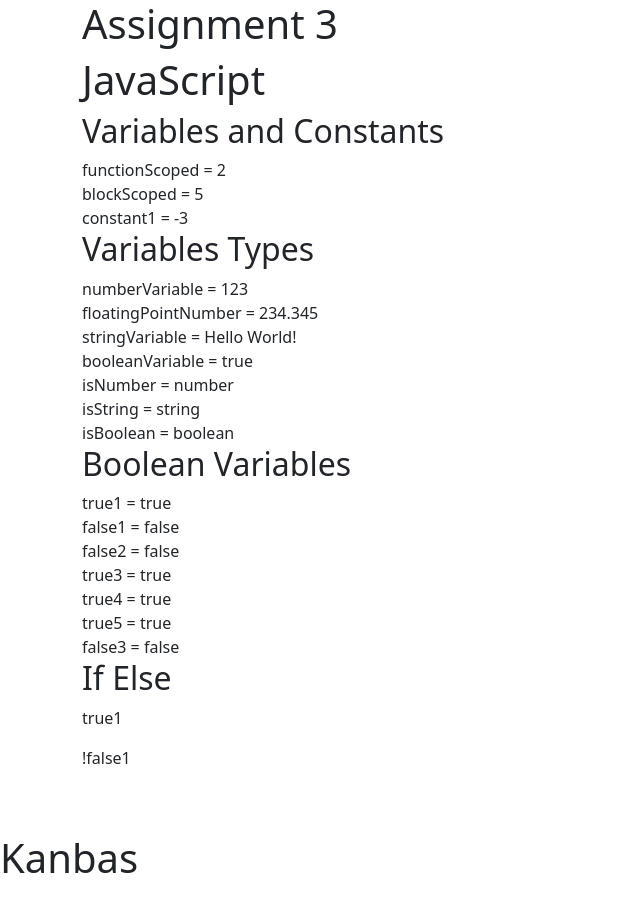
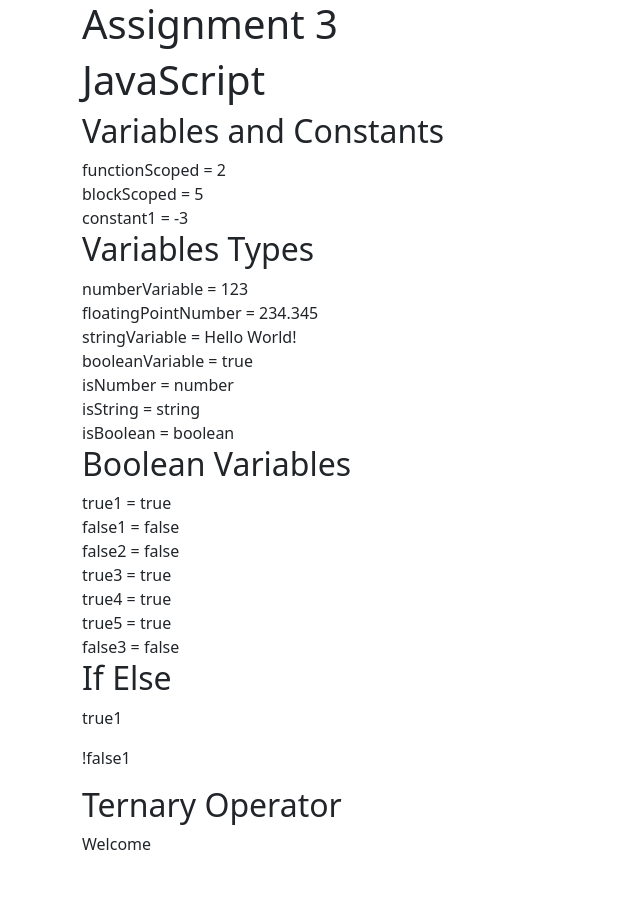
Before and after one commit to dnydlk/kanbas-react-web-app, a React (Create React App) app: page / in a window 1280 px wide. Shown: the top 897 px of the page, without its empty margins (0-640 px from the left). Built offline with nearby package versions, Linux system fonts and the light colour scheme.

Commit message:
Add TernaryOperator component

```diff
--- a/src/labs/a3/JavaScript/index.tsx
+++ b/src/labs/a3/JavaScript/index.tsx
@@ -2,6 +2,7 @@ import VariablesAndConstants from "./variables/VariablesAndConstants";
 import VariableTypes from "./variables/VariableTypes";
 import BooleanVariables from "./variables/BooleanVariables";
 import IfElse from "./variables/IfElse";
+import TernaryOperator from "./variables/TernaryOperator";
 
 function JavaScript() {
   console.log("Hello World!");
@@ -12,6 +13,7 @@ function JavaScript() {
       <VariableTypes />
       <BooleanVariables />
       <IfElse />
+      <TernaryOperator />
       <br />
       <br />
     </div>
--- a/src/labs/a3/JavaScript/variables/IfElse.tsx
+++ b/src/labs/a3/JavaScript/variables/IfElse.tsx
@@ -5,7 +5,7 @@ function IfElse() {
   return (
     <div>
       <h2>If Else</h2>
-      {true1 && <p>true1</p>}
+      {true1 && <p>true1</p>} {/* This only renders if true1 is true */}
       {!false1 ? <p>!false1</p> : <p>false1</p>}
     </div>
   );
--- /dev/null
+++ b/src/labs/a3/JavaScript/variables/TernaryOperator.tsx
@@ -0,0 +1,12 @@
+let loggedIn = true;
+
+function TernaryOperator() {
+  return (
+    <div>
+      <h2>Ternary Operator</h2>
+      {loggedIn ? <p>Welcome</p> : <p>Please login</p>}
+    </div>
+  );
+}
+
+export default TernaryOperator;
```
